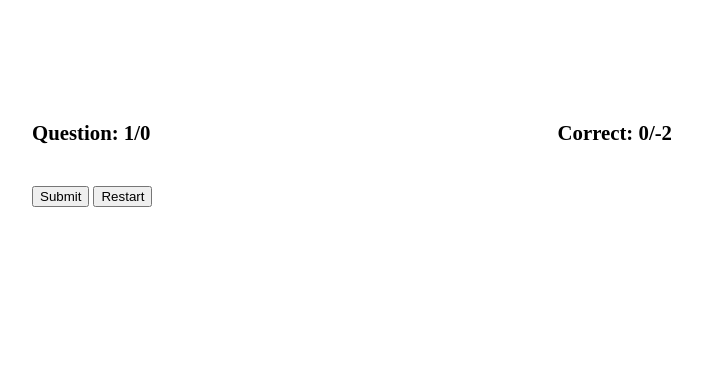
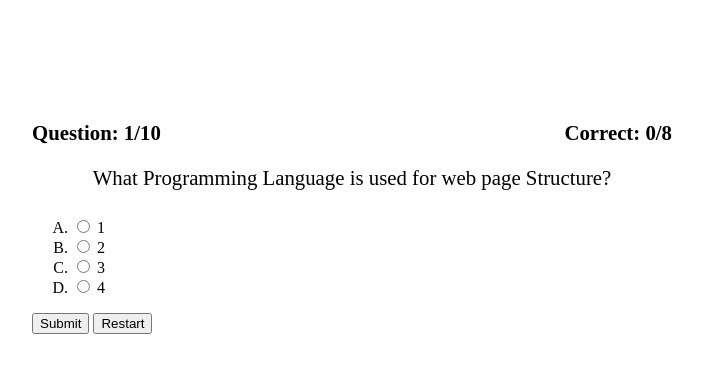
Before and after one commit to SlimeDevs/quiz-app, a plain HTML site: page index.html in a window 1280 px wide. Both pictures are taken after a click on the button "Start". Shown: the whole page, without its empty margins (288-991 px from the left). Drawn offline with nearby package versions, Linux system fonts and the light colour scheme.

Commit message:
Added main format for quiz app

```diff
--- a/index.html
+++ b/index.html
@@ -16,7 +16,7 @@
 		<div class="quiz-questions">
 			<h3 class="question-number">Question: 0/0</h3>
 			<h3 class="question-correct">Correct: 0/0</h3>
-			<h4 class="question-title"></h4>
+			<h4 class="question-title">Question</h4>
 			<form id="question-form" name="Quiz Question">
 				<ol class="question-choices"></ol>
 				<button type="submit">Submit</button>
--- a/js/app.js
+++ b/js/app.js
@@ -1,3 +1,23 @@
+class Quiz {
+	constructor() {
+		this.questions = [];
+		this.currentQuestion = 0;
+		this.score = 0;
+	};
+
+	// Checks if a provided answer is correct, and increments score if it is
+	checkCorrect(answerID) {
+		const questionToCheck = this.questions[this.currentQuestion];
+		const questionIndex = answerID - 1;
+
+		if (questionToCheck.correctAnswerIndex === questionIndex) {
+			this.score++;
+		} else {
+			return;
+		};
+	};
+};
+
 const quizQuestions = [
 	{
 		"text": "What Programming Language is used for web page Structure?",
@@ -51,27 +71,9 @@ const quizQuestions = [
 	}
 ];
 
-class Quiz {
-	constructor() {
-		this.questions = [];
-		this.currentQuestion = 0;
-		this.score = 0;
-	};
+let quiz = new Quiz;
 
-	// Checks if a provided answer is correct, and increments score if it is
-	checkCorrect(answerID) {
-		const questionToCheck = this.questions[this.currentQuestion];
-		const questionIndex = answerID - 1;
-
-		if (questionToCheck.correctAnswerIndex === questionIndex) {
-			this.score++;
-		} else {
-			return;
-		};
-	};
-};
-
-function nextQuestion(quiz, answer) {
+function nextQuestion(answer) {
 
 	if (quiz.currentQuestion > 0) {
 		quiz.checkCorrect(answer)
@@ -88,21 +90,22 @@ function nextQuestion(quiz, answer) {
 	$('.question-title').text(`${currentQuestion.text}`);
 	$('.question-choices').empty();
 	for (i=0; i < currentQuestion.answers.length; i++) {
-		$('.question-choices').append(currentQuestion.answers[i])
+		$('.question-choices').append(`<li>\n<input type="radio" name="user-answer" value="${i + 1}" required>\n<label>${i + 1}</label>\n</li>`)
 	};
 };
 
 function startQuiz() {
 	$('.quiz-welcome').hide();
 	$('.quiz-questions').show();
-	let codingQuiz = new Quiz;
-	codingQuiz.questions.concat(quizQuestions);
-	nextQuestion(codingQuiz);
+	quiz.questions = JSON.parse(JSON.stringify(quizQuestions));
+	console.log(quiz.questions)
+	nextQuestion(quiz);
 	// TODO: Add event listener for submit, and reset
 };
 
 $(document).ready(function() {
 	$('.quiz-start-button').click(function() {
+
 		startQuiz();
 	});
 });
--- a/styles/main.css
+++ b/styles/main.css
@@ -35,12 +35,18 @@ h3 {
 	float: right;
 }
 
-#question-form {
-	padding-top: 50px;
+.question-title {
+	clear: left;
+	text-align: center;
+	font-weight: normal;
 }
 
 .quiz-welcome p {
 	max-width: 250px;
+}
+
+ol {
+	list-style-type: upper-alpha;
 }
 
 @media screen and (min-width: 1000px) {
@@ -67,7 +73,7 @@ h3 {
 		font-size: 1.3em;
 	}
 
-	#question-form {
-		padding-top: 70px;
+	.question-title {
+		font-size: 1.3em;
 	}
 }
```
